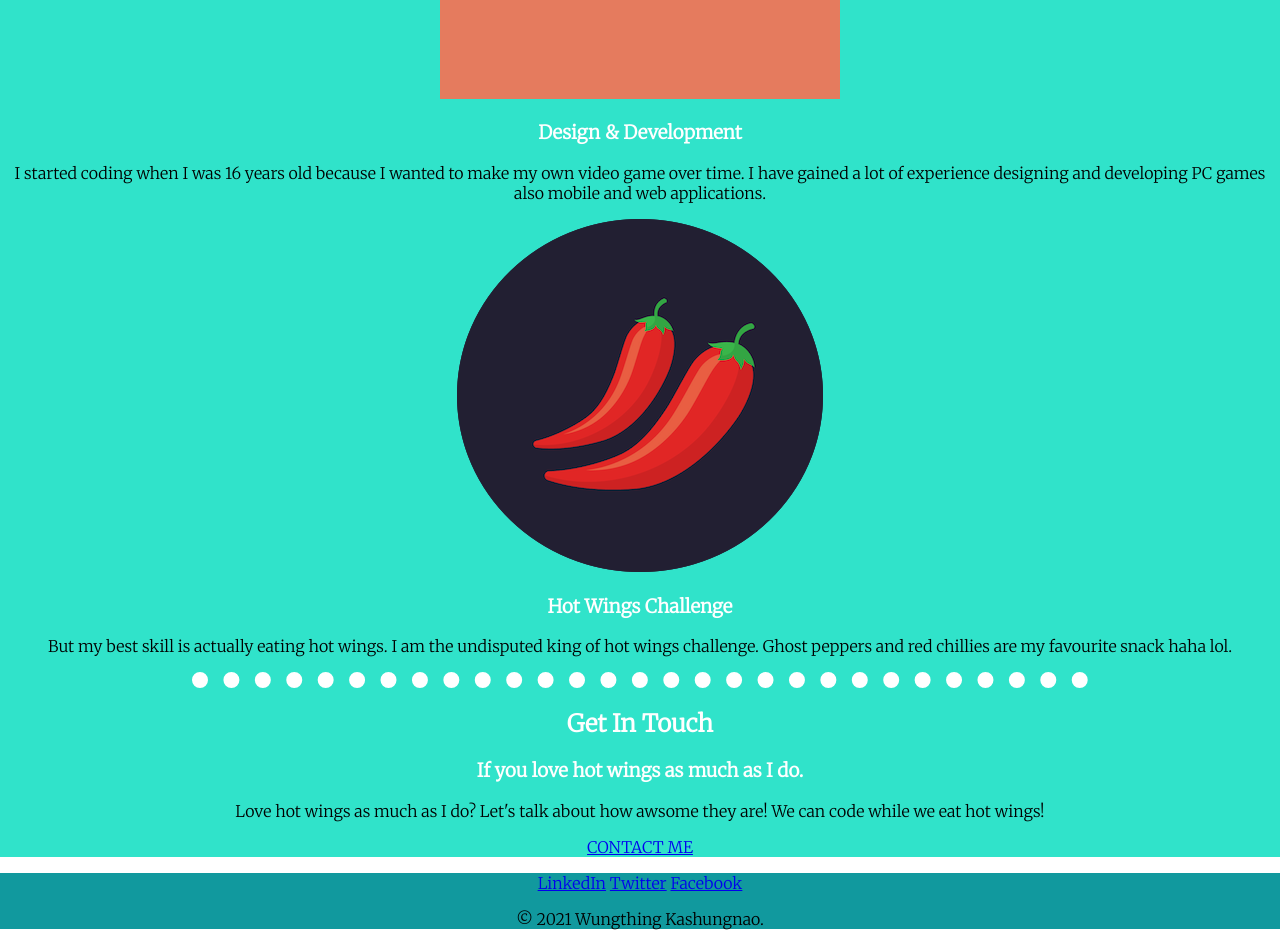
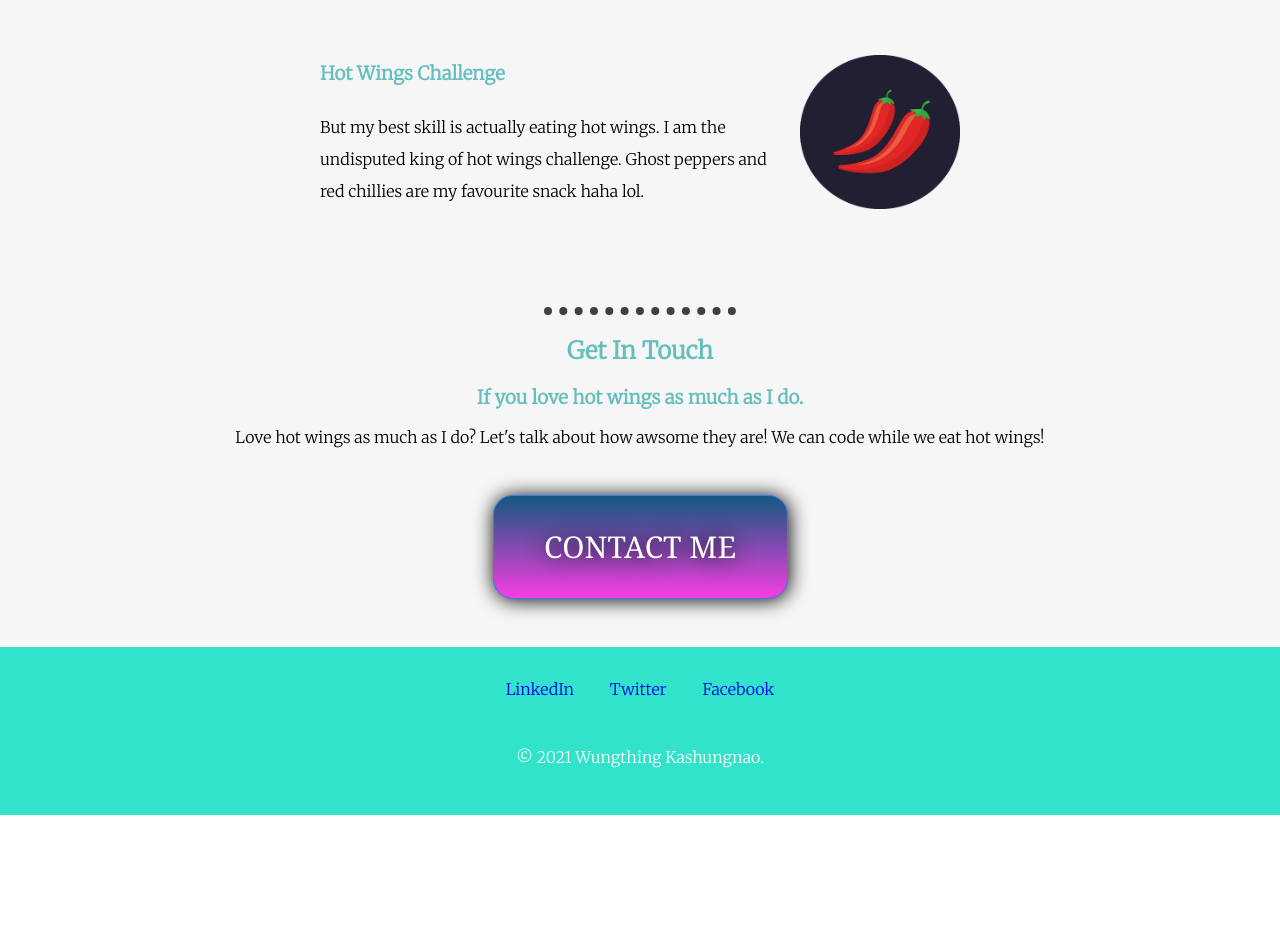
Before and after one commit to WungthingKashungnao/CV1, a plain HTML site: page index.html in a window 1280 px wide. Shown: the part 1745-2690 px from the top of the page. After the commit the page ends 2560 px from the top, so only its background shows below. Drawn offline with Linux system fonts and the light colour scheme.

Commit message:
Update styles.css

```diff
--- a/CSS/styles.css
+++ b/CSS/styles.css
@@ -9,14 +9,15 @@ h1{
     margin-top: 0;
     font-family: sacramento;
     font-size: 5.625em;
+    color: #66BFBF;
 }
 h2,h3{
-    color: white;
+    color: #66BFBF;
 }
 hr{
-    width: 70%;
-    border-width: 1em;/*1em=100% 16px=100%*/
-    color: white;
+    width: 15%;
+    border-width: 0.5em;/*1em=100% 16px=100%*/
+    color: #423F3E;
     border-style: dotted none none;
 }
 .heading-p{
@@ -25,6 +26,7 @@ hr{
     margin: 0;
     /*padding-top: 2rem;*/
     padding-bottom: 2rem;
+    color: #66BFBF;
 }
 .bottom-p{
     margin-bottom: 0;
@@ -40,11 +42,13 @@ hr{
     margin: 0;
 }
 .middle-container{
-    background-color: #30E3CA;
-
+    background-color: #F6F6F6;
+    margin: 0;
 }
 .bottom-container{
-    background-color: #11999E;
+    padding-top: 2rem;
+    background-color: #30E3CA;
+    margin: 0;
 }
 .top-cloud{
     position: relative;
@@ -54,3 +58,67 @@ hr{
 .bottom-cloud{
     position: absolute;
 }
+.skill-row{
+    width: 50%;
+    margin: 6.25rem auto;
+    text-align: left;
+    line-height: 2;
+}
+.computer-img{
+    width: 25%;
+    float: left;
+    margin-right: 2rem;
+}
+.chillie-img{
+    width: 25%;
+    float: right;
+    margin-left: 2rem;
+}
+.bitch{
+    color: white;
+    padding: 2rem 0 3rem;
+    margin-bottom: 0;
+}
+.footer-link{
+    font-family: 'Merriweather', serif;
+    margin: 2rem 1rem;
+    text-decoration: none;
+}
+.footer-link:hover{
+    color: white;
+}
+.btn{
+    padding: 2rem 0 3rem;
+    margin-bottom: 0;
+}
+.BUTTON_MHW {
+    background: #125881;
+    background-image: -webkit-linear-gradient(top, #125881, #F63DE2);
+    background-image: -moz-linear-gradient(top, #125881, #F63DE2);
+    background-image: -ms-linear-gradient(top, #125881, #F63DE2);
+    background-image: -o-linear-gradient(top, #125881, #F63DE2);
+    background-image: -webkit-gradient(to bottom, #125881, #F63DE2);
+    -webkit-border-radius: 20px;
+    -moz-border-radius: 20px;
+    border-radius: 20px;
+    height: 22px;
+    line-height: 22px;
+    color: #FFFFFF;
+    font-family: Georgia;
+    width: 213px;
+    font-size: 30px;
+    font-weight: 50;
+    padding: 40px;
+    -webkit-box-shadow: 1px 1px 20px 0 #000000;
+    -moz-box-shadow: 1px 1px 20px 0 #000000;
+    box-shadow: 1px 1px 20px 0 #000000;
+    text-shadow: 1px 1px 20px #000000;
+    border: solid #337FED 1px;
+    text-decoration: none;
+    display: inline-block;
+    cursor: pointer;
+    text-align: center;
+ }
+/*.footer-link{
+    color: #11999E;
+}*/
```
